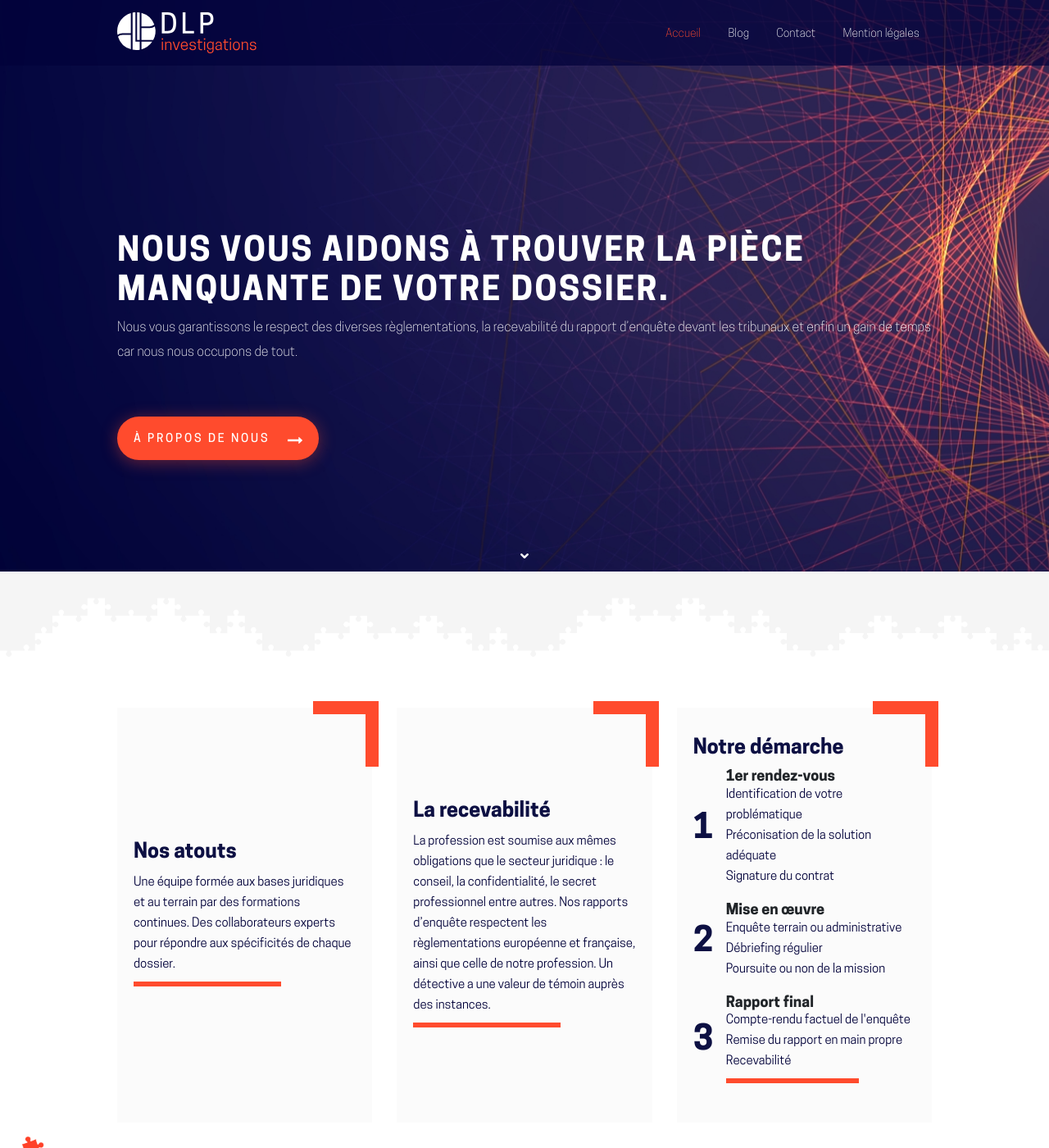
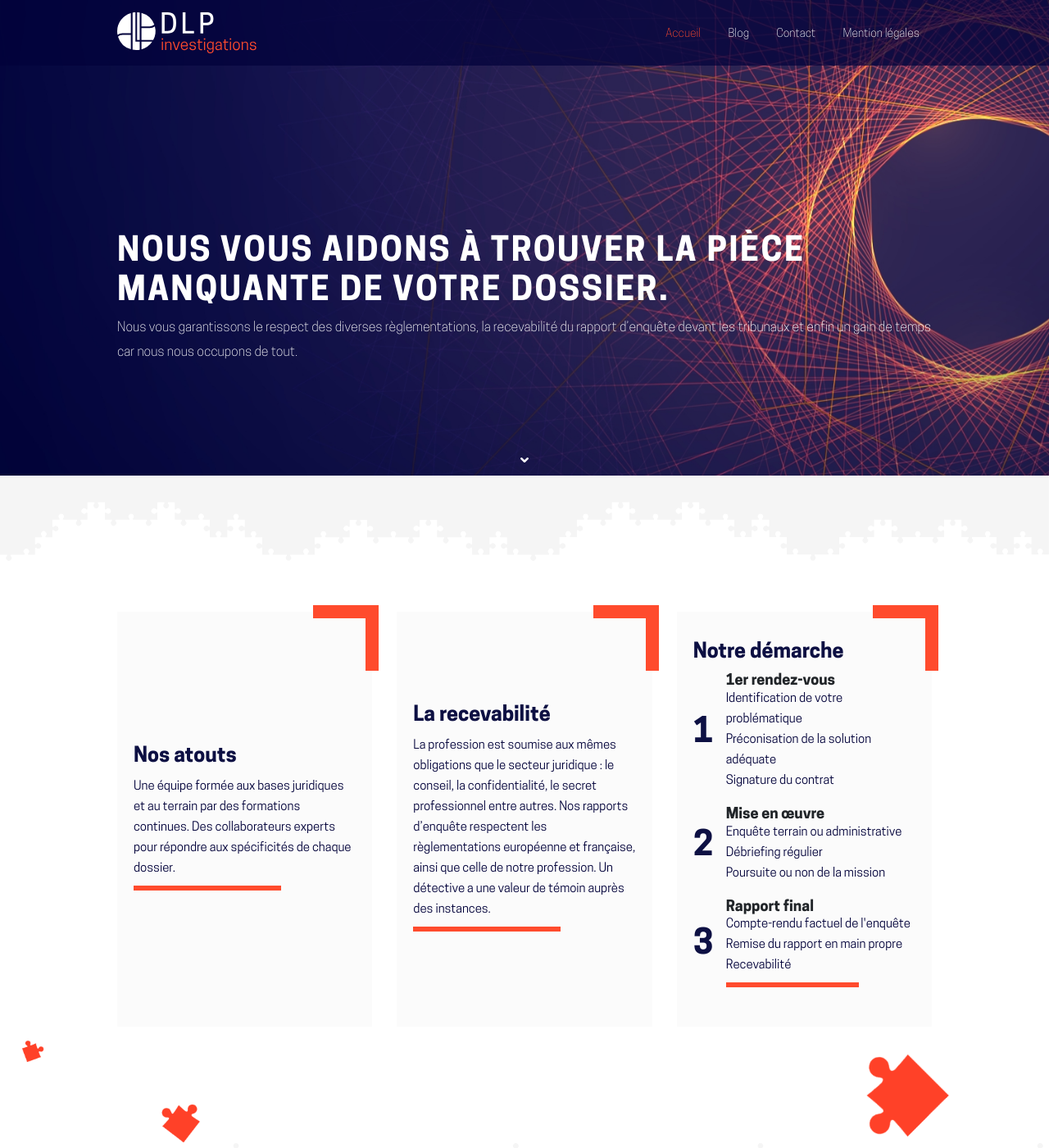
Before and after one commit to lobo-studio/dpl_investigation, a Jekyll site: the page built from index.md, in a window 1280 px wide and 1400 px high. Shown: the whole window at 82% size. Built offline with Jekyll 4.4.1, drawn with Linux system fonts in a browser that asks for light colours; nearby versions of some CDN libraries.

Commit message:
Update home.html

```diff
--- a/_layouts/home.html
+++ b/_layouts/home.html
@@ -13,10 +13,12 @@ layout: default
 			  <p class="white editable">
 			    Nous vous garantissons le respect des diverses r&egrave;glementations, la recevabilit&eacute; du rapport d&rsquo;enqu&ecirc;te devant les tribunaux et enfin un gain de temps car nous nous occupons de tout.
 			  </p>
+			<!--
 			  <p class="white mt-5">
 			    <a class="btn btn-primary btn-lg editable editor-link" href="/about/" data-cms-editor-link-style="sidebar" role="button">À PROPOS DE NOUS&nbsp;<img class="ml-3" src="/assets/img/path-72.svg" alt="" />
 			    </a>
 			  </p>
+			-->
 			</div>
 		</div>
 		<a class="arrow_down" href=""><img src="{{site.url}}/assets/img/path-71.svg" alt="" /></a>
@@ -28,28 +30,28 @@ layout: default
 					<div class="block-item corner">
 						<div class="inner-block">
 							<h4 class="editable">Nos atouts</h4>
-							<p class="editable">Une équipe formée aux bases juridiques et au terrain par des  formations continues.
-							 Des collaborateurs experts pour répondre aux spécificités de  chaque dossier.</p>
+							<p class="editable">Une équipe formée aux bases juridiques et au terrain par des  formations continues.
+							 Des collaborateurs experts pour répondre aux spécificités de  chaque dossier.</p>
 							 <hr class="short-line" />
 	 					</div>
 					</div>
 					<div class="block-item corner">
 						<div class="inner-block">
-							<h4 class="editable">La recevabilité</h4>
-							<p class="editable">La profession est soumise aux mêmes obligations que le secteur juridique : le conseil, la confidentialité, le secret professionnel entre autres. Nos rapports d’enquête respectent les règlementations européenne et française, ainsi que celle de notre profession. Un détective a une valeur de témoin auprès des instances.</p>
+							<h4 class="editable">La recevabilité</h4>
+							<p class="editable">La profession est soumise aux mêmes obligations que le secteur juridique : le conseil, la confidentialité, le secret professionnel entre autres. Nos rapports d’enquête respectent les règlementations européenne et française, ainsi que celle de notre profession. Un détective a une valeur de témoin auprès des instances.</p>
 							<hr class="short-line" />
 	 					</div>
 					</div>
 					<div class="block-item corner">
 						<div class="inner-block">
-							<h4 class="editable">Notre démarche</h4>
+							<h4 class="editable">Notre démarche</h4>
 							<ul class="num-list">
 								<li>
 									<h5 class="editable">
 									  1er rendez-vous
 									</h5>
 									<p class="editable">
-									  Identification de votre problématique<br />Préconisation de la solution adéquate<br />Signature du contrat
+									  Identification de votre problématique<br />Préconisation de la solution adéquate<br />Signature du contrat
 									</p>
 								</li>
 								<li>
@@ -57,7 +59,7 @@ layout: default
 									  Mise en &oelig;uvre
 									</h5>
 									<p class="editable">
-									  Enquête terrain ou administrative<br />Débriefing régulier<br />Poursuite ou non de la mission
+									  Enquête terrain ou administrative<br />Débriefing régulier<br />Poursuite ou non de la mission
 									</p>
 								</li>
 								<li>
@@ -65,7 +67,7 @@ layout: default
 									  Rapport final
 									</h5>
 									<p class="editable">
-									  Compte-rendu factuel de l'enquête&nbsp;<br />Remise du rapport en main propre&nbsp;<br />Recevabilité
+									  Compte-rendu factuel de l'enquête&nbsp;<br />Remise du rapport en main propre&nbsp;<br />Recevabilité
 									</p>
 									<hr class="short-line" />
 								</li>
```
